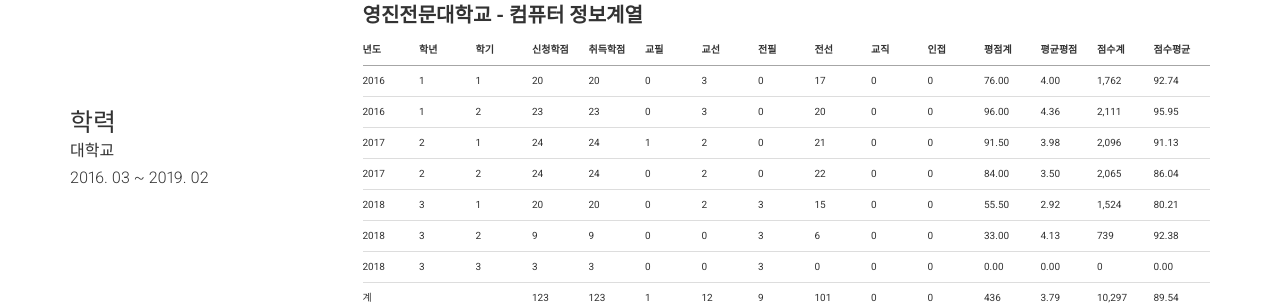
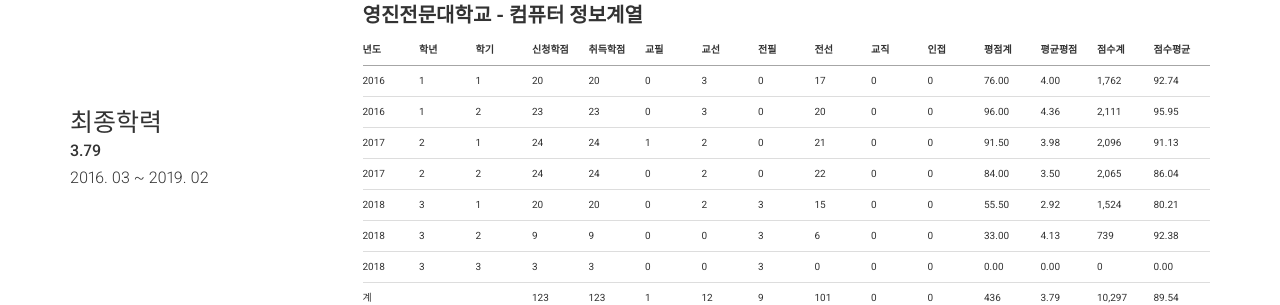
Before and after one commit to sihyeonleee/sihyeonleee.github.io, a Jekyll site: the page built from index.md, in a window 1280 px wide and 900 px high, scrolled down 5252 px. Shown: the part 152-457 px from the top of the window. Built offline with Jekyll 4.4.1, drawn with Linux system fonts in a browser that asks for light colours; nearby versions of some CDN libraries.

Commit message:
no message

```diff
--- a/_config.yml
+++ b/_config.yml
@@ -383,8 +383,8 @@ content:
     layout: list
     content:
       - layout: left
-        title: 학력
-        sub_title: 대학교
+        title: 최종학력
+        sub_title: 3.79
         caption: 2016. 03 ~ 2019. 02
         description: | # this will include new lines to allow paragraphs
           **영진전문대학교 - 컴퓨터 정보계열**
```
